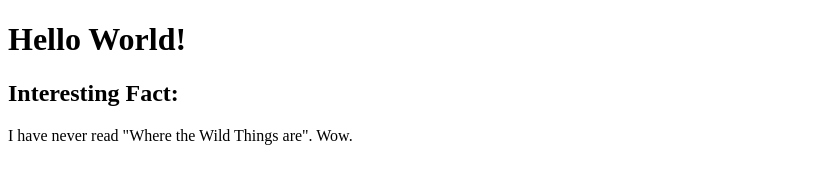
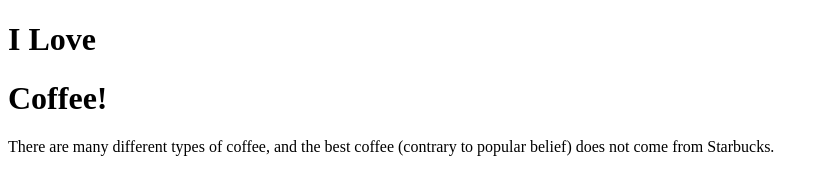
Before and after one commit to jcpickett/coffee-website, a plain HTML site: page index.html in a window 1280 px wide. Shown: the whole page, without its empty margins (0-829 px from the left). Drawn offline with Linux system fonts and the light colour scheme.

Commit message:
Started using divs

```diff
--- a/index.html
+++ b/index.html
@@ -7,9 +7,14 @@
 	</head>
 
 	<body>
-		<h1>Hello World!</h1>
-		<h2>Interesting Fact:</h2>
-		<p>I have never read "Where the Wild Things are". Wow.</p>
+		<div>
+			<div>
+				<h1>I Love</h1>
+				<h1>Coffee!</h1>
+			</div>
+			<p>There are many different types of coffee, and the best coffee (contrary to popular belief) does not come from Starbucks.</p>
+		</div>
+
 	</body>
 
 </html>
```
